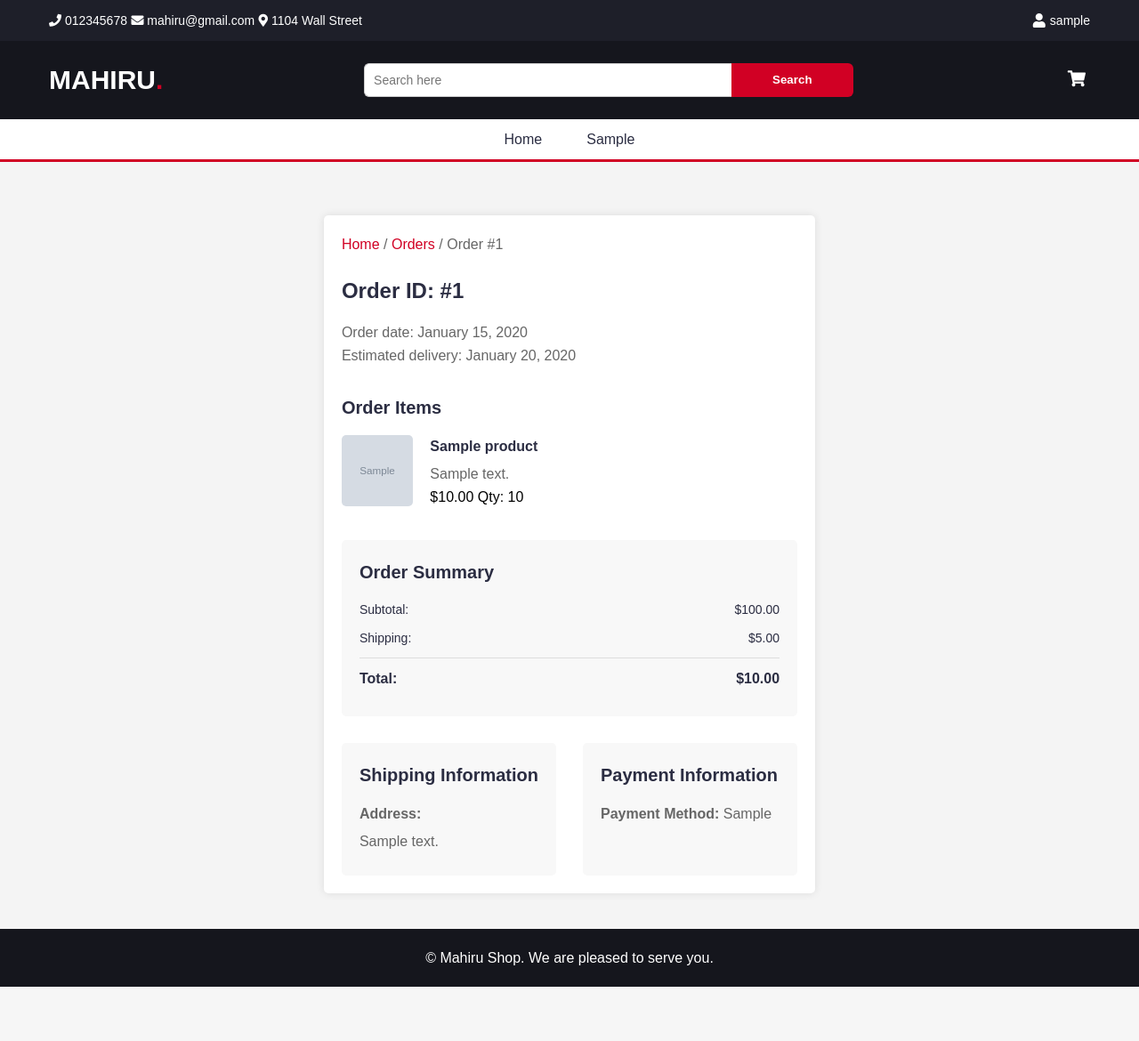
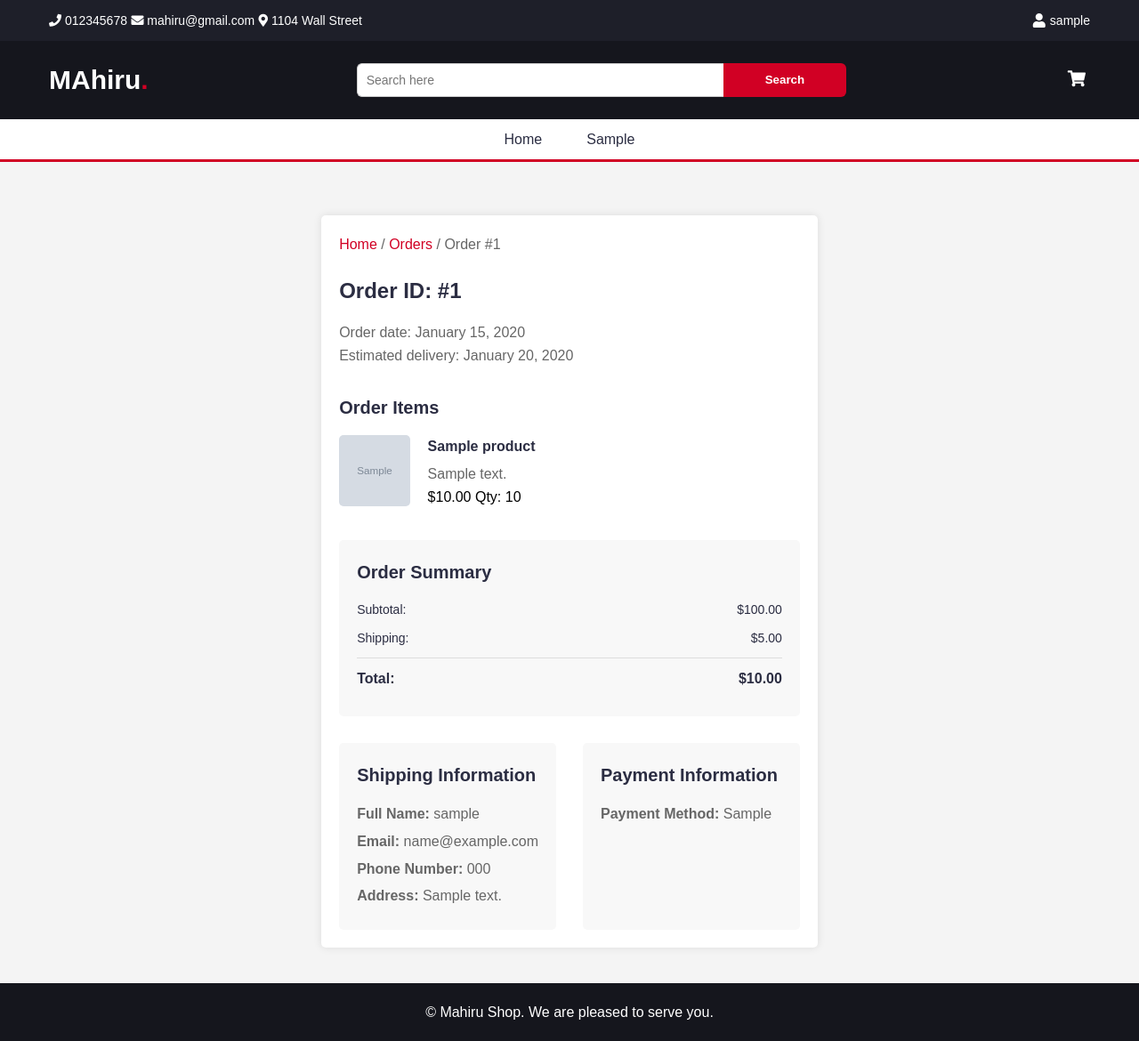
Before and after one commit to Suzune-pcz5/Mahiru-shop, a PHP site: page /order_id_history.php?order_id=1 in a window 1280 px wide. Shown: the whole page at 89% size. Before the commit the page ends 1109 px from the top, so only its background shows below. Run offline with PHP 8.4, Linux system fonts and the light colour scheme; the visitor is signed in with stand-in values (Sample User, id 1); tables that the repository leaves empty or names only in its code hold one stand-in row (values such as "Sample post"); grey boxes marked "Sample" are stand-in pictures.

Commit message:
Update order_id_history.php

```diff
--- a/Mahiru-shop/order_id_history.php
+++ b/Mahiru-shop/order_id_history.php
@@ -14,6 +14,7 @@ if (!isset($_GET['order_id']) || !is_numeric($_GET['order_id'])) {
 }
 
 $orderId = (int)$_GET['order_id'];
+$userId = $_SESSION['user_id'];
 
 // Kết nối cơ sở dữ liệu
 $host = 'localhost';
@@ -28,10 +29,21 @@ try {
     die("Connection failed: " . $e->getMessage());
 }
 
+// Lấy thông tin người dùng từ bảng users
+$userStmt = $conn->prepare("SELECT username, email, address, phone FROM users WHERE id = :user_id");
+$userStmt->bindValue(':user_id', $userId, PDO::PARAM_INT);
+$userStmt->execute();
+$user = $userStmt->fetch(PDO::FETCH_ASSOC);
+
+if (!$user) {
+    header("Location: order_history.php");
+    exit();
+}
+
 // Lấy thông tin đơn hàng
-$orderStmt = $conn->prepare("SELECT * FROM orders WHERE id = :order_id AND user_id = :user_id");
+$orderStmt = $conn->prepare("SELECT id, user_id, payment_method, total_price, created_at FROM orders WHERE id = :order_id AND user_id = :user_id");
 $orderStmt->bindValue(':order_id', $orderId, PDO::PARAM_INT);
-$orderStmt->bindValue(':user_id', $_SESSION['user_id'], PDO::PARAM_INT);
+$orderStmt->bindValue(':user_id', $userId, PDO::PARAM_INT);
 $orderStmt->execute();
 $order = $orderStmt->fetch(PDO::FETCH_ASSOC);
 
@@ -87,7 +99,7 @@ $estimatedDelivery = (clone $orderDate)->modify('+5 days');
           </div>
           <div class="user-actions">
             <i class="fas fa-user"></i>
-            <span class="name"><?php echo htmlspecialchars($_SESSION['user_name']); ?></span>
+            <span class="name"><?php echo htmlspecialchars($user['username']); ?></span>
             <div class="login-dropdown">
                 <a href="order_history.php" class="login-option">Order History</a>
                 <a href="edit_profile.php" class="login-option">Edit Profile</a>
@@ -99,7 +111,7 @@ $estimatedDelivery = (clone $orderDate)->modify('+5 days');
       <div class="main-header">
         <div class="container">
           <div class="logo">
-            <a href="index_account.php" class="logo-link"><h1>MAHIRU<span>.</span></h1></a>
+            <a href="index_account.php" class="logo-link"><h1>MAhiru<span>.</span></h1></a>
           </div>
           <div class="search-bar">
             <form action="search_account.php" method="GET">
@@ -184,8 +196,10 @@ $estimatedDelivery = (clone $orderDate)->modify('+5 days');
                 <div class="shipping-payment-info">
                     <div class="shipping-info">
                         <h2>Shipping Information</h2>
-                        <p><strong>Address:</strong></p>
-                        <p><?php echo htmlspecialchars($order['address']); ?></p>
+                        <p><strong>Full Name:</strong> <?php echo htmlspecialchars($user['username'] ?? 'N/A'); ?></p>
+                        <p><strong>Email:</strong> <?php echo htmlspecialchars($user['email'] ?? 'N/A'); ?></p>
+                        <p><strong>Phone Number:</strong> <?php echo htmlspecialchars($user['phone'] ?? 'N/A'); ?></p>
+                        <p><strong>Address:</strong> <?php echo htmlspecialchars($user['address'] ?? 'N/A'); ?></p>
                     </div>
                     <div class="payment-info">
                         <h2>Payment Information</h2>
@@ -198,7 +212,7 @@ $estimatedDelivery = (clone $orderDate)->modify('+5 days');
 
     <footer>
       <div class="container">
-        <p>&copy; Mahiru Shop. We are pleased to serve you.</p>
+        <p>© Mahiru Shop. We are pleased to serve you.</p>
       </div>
     </footer>
 </body>
```
